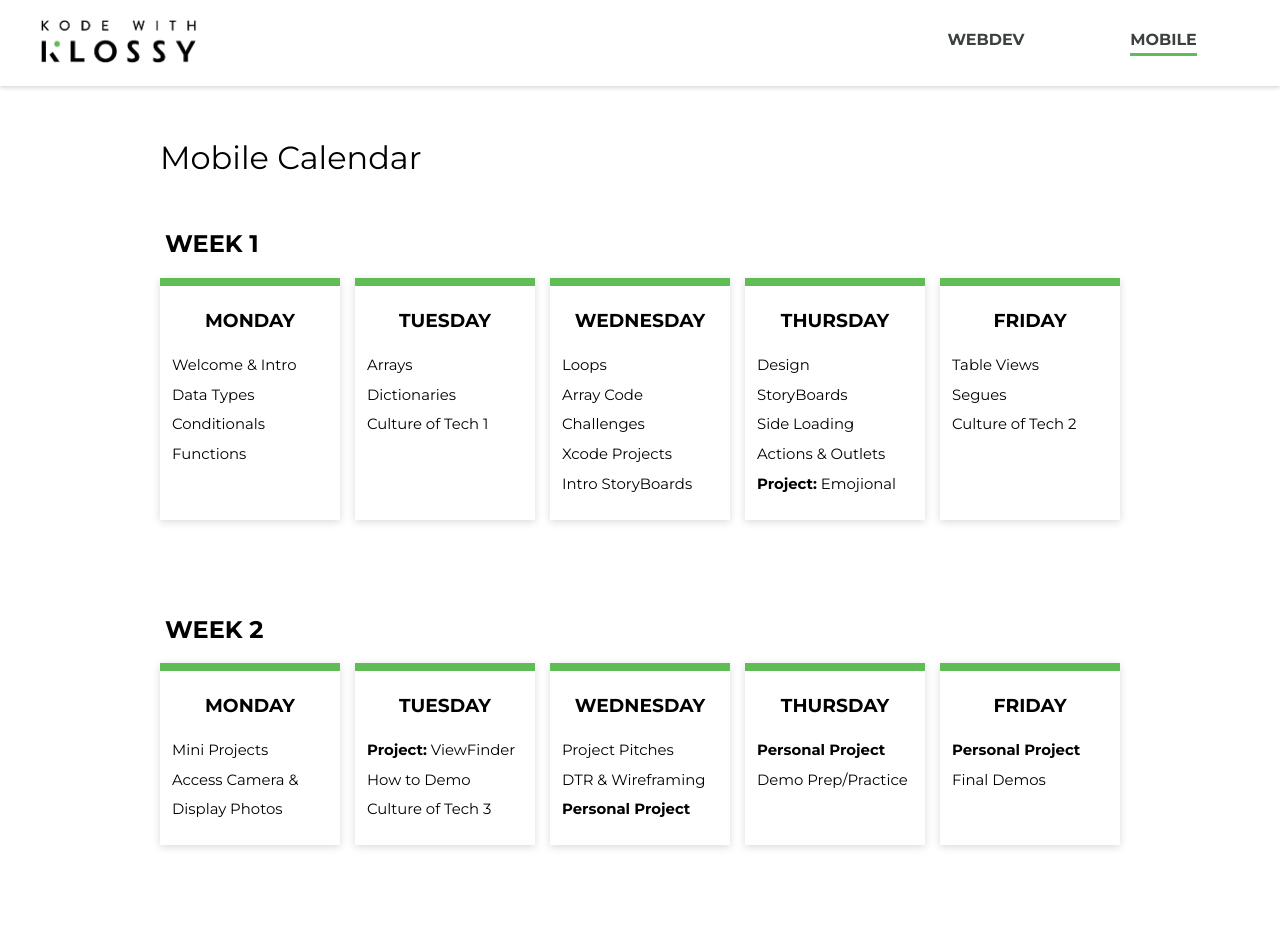
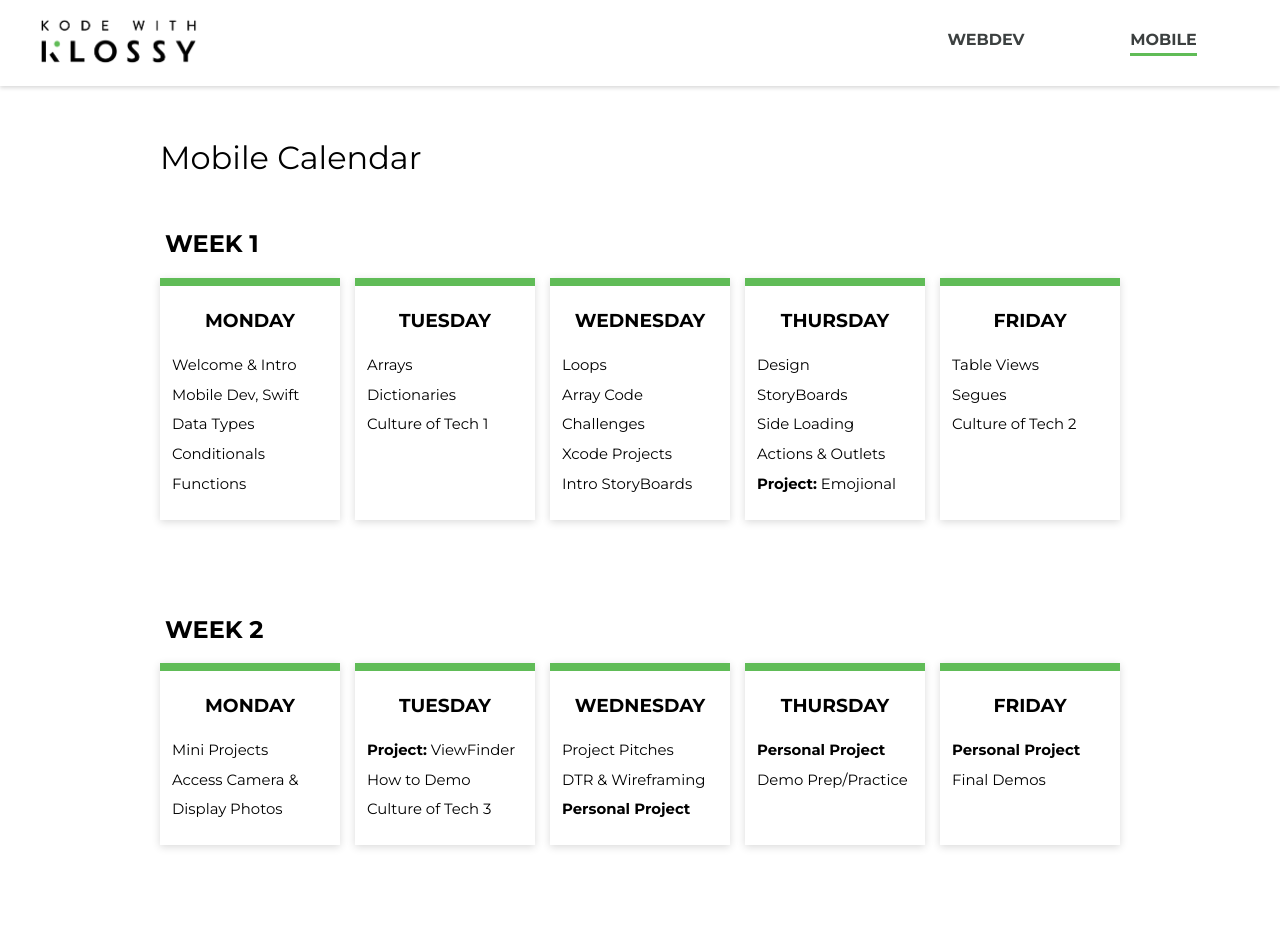
Before and after one commit to ameseee/kwk-curriculum-site, a Jekyll site: the page built from swift-ios/calendar/index.md, in a window 1280 px wide. Shown: the top 952 px of the page. Built offline with Jekyll 4.4.1, drawn with Linux system fonts in a browser that asks for light colours; nearby versions of some CDN libraries; grey boxes are pictures that could not be loaded.

Commit message:
Add what is? session to each camp W1 Monday calendar

```diff
--- a/swift-ios/calendar/index.md
+++ b/swift-ios/calendar/index.md
@@ -9,6 +9,7 @@ title: Mobile Calendar
         <h3>Monday</h3>
         <ul>
           <li>Welcome & Intro</li>
+          <li>Mobile Dev, Swift</li>
           <li>Data Types</li>
           <li>Conditionals</li>
           <li>Functions</li>
```
Also changed, not shown: web-app/calendar/index.md (+1 -0 lines).
